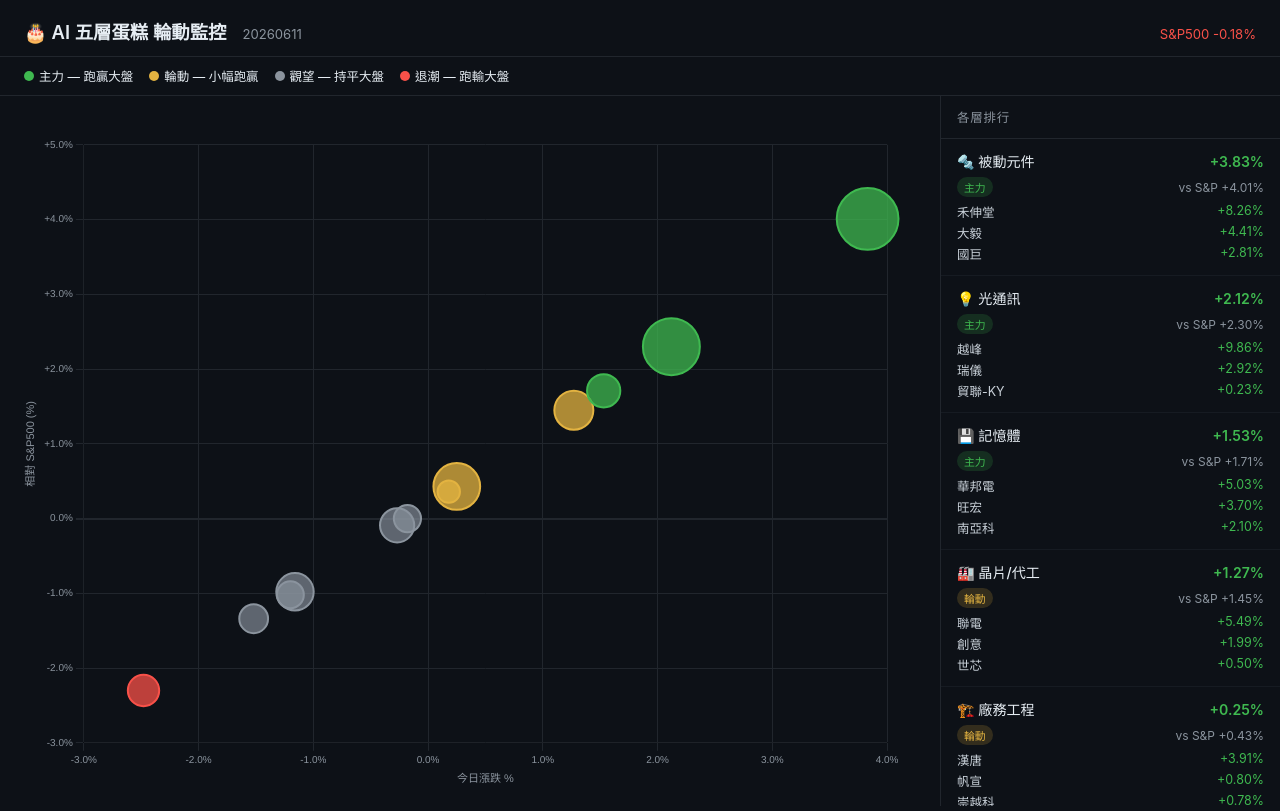
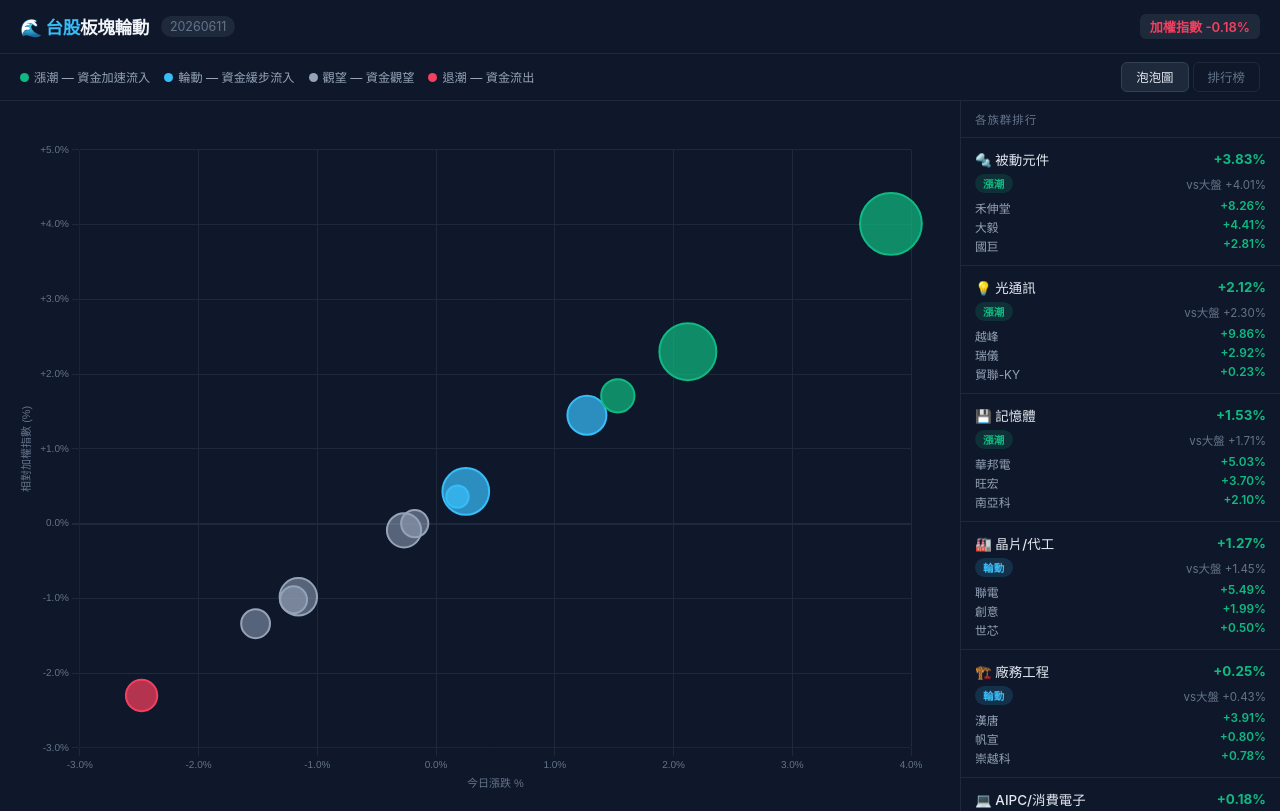
Before and after one commit to kkbarsmaxmaxine-gif/tw-cake-monitor, a plain HTML site: page docs/index.html in a window 1280 px wide. Drawn offline with nearby package versions, Linux system fonts and the light colour scheme.

Commit message:
feat: Tide-style dashboard + fix 14 invalid TW tickers

```diff
--- a/docs/index.html
+++ b/docs/index.html
@@ -3,165 +3,281 @@
 <head>
 <meta charset="UTF-8">
 <meta name="viewport" content="width=device-width, initial-scale=1.0">
-<title>AI 五層蛋糕 輪動監控</title>
+<title>台股板塊輪動</title>
 <script src="https://cdn.jsdelivr.net/npm/chart.js@4.4.0/dist/chart.umd.min.js"></script>
 <style>
   * { box-sizing: border-box; margin: 0; padding: 0; }
 
   body {
-    background: #0d1117;
-    color: #e6edf3;
-    font-family: -apple-system, BlinkMacSystemFont, "Segoe UI", sans-serif;
+    background: #0f172a;
+    color: #e2e8f0;
+    font-family: -apple-system, BlinkMacSystemFont, "Segoe UI", "PingFang TC", "Microsoft JhengHei", sans-serif;
     min-height: 100vh;
   }
 
+  /* ── Header ── */
   header {
-    padding: 18px 24px 12px;
-    border-bottom: 1px solid #21262d;
+    padding: 14px 20px;
+    border-bottom: 1px solid #1e293b;
     display: flex;
-    align-items: baseline;
-    gap: 16px;
+    align-items: center;
+    gap: 12px;
   }
-  header h1 { font-size: 1.15rem; font-weight: 600; }
-  #date-label { font-size: 0.82rem; color: #8b949e; }
-  #bm-label   { font-size: 0.82rem; margin-left: auto; }
+  .header-logo {
+    font-size: 1.1rem;
+    font-weight: 700;
+    letter-spacing: -0.02em;
+    color: #f1f5f9;
+  }
+  .header-logo span { color: #38bdf8; }
+  #date-label {
+    font-size: 0.78rem;
+    color: #64748b;
+    background: #1e293b;
+    padding: 3px 9px;
+    border-radius: 20px;
+  }
+  #bm-label {
+    font-size: 0.82rem;
+    font-weight: 600;
+    margin-left: auto;
+    padding: 3px 10px;
+    border-radius: 6px;
+    background: #1e293b;
+  }
 
-  .state-legend {
+  /* ── Toolbar (legend + tabs) ── */
+  .toolbar {
     display: flex;
-    gap: 16px;
-    padding: 10px 24px;
-    border-bottom: 1px solid #21262d;
+    align-items: center;
+    gap: 20px;
+    padding: 8px 20px;
+    border-bottom: 1px solid #1e293b;
+    background: #0f172a;
+    flex-wrap: wrap;
+  }
+  .legend {
+    display: flex;
+    gap: 14px;
+    flex-wrap: wrap;
+  }
+  .legend-item {
+    display: flex;
+    align-items: center;
+    gap: 5px;
+    font-size: 0.76rem;
+    color: #94a3b8;
+  }
+  .dot {
+    width: 9px; height: 9px;
+    border-radius: 50%;
+    display: inline-block;
+    flex-shrink: 0;
+  }
+  .dot-漲潮 { background: #10b981; }
+  .dot-輪動 { background: #38bdf8; }
+  .dot-觀望 { background: #94a3b8; }
+  .dot-退潮 { background: #f43f5e; }
+
+  .tabs {
+    display: flex;
+    gap: 4px;
+    margin-left: auto;
+  }
+  .tab-btn {
+    padding: 5px 14px;
+    border-radius: 6px;
     font-size: 0.78rem;
+    cursor: pointer;
+    border: 1px solid #1e293b;
+    background: transparent;
+    color: #64748b;
+    transition: all 0.15s;
   }
-  .state-legend span { display: flex; align-items: center; gap: 5px; }
-  .dot { width: 10px; height: 10px; border-radius: 50%; display: inline-block; }
-  .dot-leading   { background: #3fb950; }
-  .dot-rotating  { background: #e3b341; }
-  .dot-watching  { background: #8b949e; }
-  .dot-receding  { background: #f85149; }
+  .tab-btn.active {
+    background: #1e293b;
+    color: #e2e8f0;
+    border-color: #334155;
+  }
+  .tab-btn:hover:not(.active) { color: #94a3b8; }
 
+  /* ── Main layout ── */
   .main {
     display: grid;
-    grid-template-columns: 1fr 340px;
-    gap: 0;
+    grid-template-columns: 1fr 320px;
     height: calc(100vh - 90px);
   }
 
+  /* ── Bubble chart ── */
   .chart-wrap {
-    padding: 16px 20px;
+    padding: 16px;
     position: relative;
+    overflow: hidden;
   }
   #bubble-chart { width: 100% !important; height: 100% !important; }
 
-  .panel {
-    border-left: 1px solid #21262d;
+  /* ── Leaderboard ── */
+  #rank-view {
+    padding: 16px;
     overflow-y: auto;
-    padding: 0;
+    display: none;
+  }
+  .rank-table {
+    width: 100%;
+    border-collapse: collapse;
+    font-size: 0.82rem;
+  }
+  .rank-table th {
+    text-align: left;
+    color: #64748b;
+    font-weight: 500;
+    padding: 6px 10px;
+    border-bottom: 1px solid #1e293b;
+    white-space: nowrap;
+  }
+  .rank-table td {
+    padding: 10px 10px;
+    border-bottom: 1px solid #1e293b;
+    vertical-align: middle;
+  }
+  .rank-table tr:hover td { background: #1e293b; }
+  .rank-num {
+    color: #64748b;
+    font-size: 0.75rem;
+    width: 28px;
+  }
+  .rank-stocks {
+    font-size: 0.72rem;
+    color: #64748b;
+    margin-top: 3px;
   }
 
+  /* ── Side panel ── */
+  .panel {
+    border-left: 1px solid #1e293b;
+    overflow-y: auto;
+  }
   .panel-title {
-    padding: 12px 16px;
-    font-size: 0.78rem;
-    color: #8b949e;
+    padding: 10px 14px;
+    font-size: 0.72rem;
+    color: #64748b;
     text-transform: uppercase;
-    letter-spacing: .06em;
-    border-bottom: 1px solid #21262d;
+    letter-spacing: .08em;
+    border-bottom: 1px solid #1e293b;
     position: sticky;
     top: 0;
-    background: #0d1117;
+    background: #0f172a;
+    z-index: 1;
   }
-
   .layer-card {
-    padding: 12px 16px;
-    border-bottom: 1px solid #161b22;
+    padding: 11px 14px;
+    border-bottom: 1px solid #1e293b;
+    background: #0f172a;
     cursor: pointer;
-    transition: background 0.15s;
+    transition: background 0.12s;
   }
-  .layer-card:hover { background: #161b22; }
-
+  .layer-card:hover { background: #1e293b; }
   .layer-card-header {
     display: flex;
     align-items: center;
     justify-content: space-between;
+    margin-bottom: 5px;
+  }
+  .layer-name { font-size: 0.84rem; font-weight: 500; }
+  .layer-chg  { font-size: 0.84rem; font-weight: 700; }
+  .pos { color: #10b981; }
+  .neg { color: #f43f5e; }
+
+  .layer-meta {
+    display: flex;
+    justify-content: space-between;
+    align-items: center;
     margin-bottom: 6px;
   }
-  .layer-name { font-size: 0.88rem; font-weight: 500; }
-  .layer-chg  { font-size: 0.88rem; font-weight: 600; }
-  .pos { color: #3fb950; }
-  .neg { color: #f85149; }
+  .state-badge {
+    font-size: 0.66rem;
+    padding: 2px 8px;
+    border-radius: 20px;
+    font-weight: 600;
+    letter-spacing: 0.03em;
+  }
+  .badge-漲潮 { background: rgba(16,185,129,.15);  color: #10b981; }
+  .badge-輪動 { background: rgba(56,189,248,.15);  color: #38bdf8; }
+  .badge-觀望 { background: rgba(148,163,184,.15); color: #94a3b8; }
+  .badge-退潮 { background: rgba(244,63,94,.15);   color: #f43f5e; }
 
-  .state-badge {
-    font-size: 0.68rem;
-    padding: 2px 7px;
-    border-radius: 10px;
-    font-weight: 500;
-  }
-  .badge-leading  { background: rgba(63,185,80,.18);  color: #3fb950; }
-  .badge-rotating { background: rgba(227,179,65,.18); color: #e3b341; }
-  .badge-watching { background: rgba(139,148,158,.18);color: #8b949e; }
-  .badge-receding { background: rgba(248,81,73,.18);  color: #f85149; }
-
-  .stock-list { display: flex; flex-direction: column; gap: 3px; }
-  .stock-row  {
+  .vs-label { font-size: 0.72rem; color: #64748b; }
+  .stock-list { display: flex; flex-direction: column; gap: 2px; }
+  .stock-row {
     display: flex;
     justify-content: space-between;
-    font-size: 0.78rem;
-    color: #8b949e;
+    font-size: 0.74rem;
   }
-  .stock-row .ticker { color: #c9d1d9; }
+  .stock-name { color: #94a3b8; }
 
-  /* tooltip */
+  /* ── Tooltip ── */
   #tooltip {
     position: fixed;
-    background: #161b22;
-    border: 1px solid #30363d;
-    border-radius: 8px;
-    padding: 10px 14px;
-    font-size: 0.8rem;
+    background: #1e293b;
+    border: 1px solid #334155;
+    border-radius: 10px;
+    padding: 11px 14px;
+    font-size: 0.78rem;
     pointer-events: none;
     display: none;
     z-index: 999;
-    min-width: 180px;
-    box-shadow: 0 4px 20px rgba(0,0,0,.5);
+    min-width: 190px;
+    box-shadow: 0 8px 32px rgba(0,0,0,.5);
   }
-  #tooltip h4 { font-size: 0.85rem; margin-bottom: 6px; }
+  #tooltip h4 { font-size: 0.86rem; margin-bottom: 7px; }
   #tooltip .tt-row {
     display: flex;
     justify-content: space-between;
     gap: 16px;
-    color: #8b949e;
-    margin: 2px 0;
+    color: #64748b;
+    margin: 3px 0;
+    font-size: 0.76rem;
   }
-  #tooltip .tt-row span:last-child { color: #c9d1d9; }
+  #tooltip .tt-row span:last-child { color: #cbd5e1; }
+  #tooltip hr { border: none; border-top: 1px solid #334155; margin: 7px 0; }
 
-  @media (max-width: 700px) {
+  /* ── Responsive ── */
+  @media (max-width: 720px) {
     .main { grid-template-columns: 1fr; }
-    .panel { border-left: none; border-top: 1px solid #21262d; height: auto; }
-    .chart-wrap { height: 60vw; min-height: 300px; }
+    .panel { border-left: none; border-top: 1px solid #1e293b; height: 40vh; }
+    .chart-wrap { height: 55vw; min-height: 280px; }
   }
 </style>
 </head>
 <body>
 
 <header>
-  <h1>🎂 AI 五層蛋糕 輪動監控</h1>
+  <div class="header-logo">🌊 <span>台股</span>板塊輪動</div>
   <span id="date-label">載入中…</span>
   <span id="bm-label"></span>
 </header>
 
-<div class="state-legend">
-  <span><i class="dot dot-leading"></i>主力 — 跑贏大盤</span>
-  <span><i class="dot dot-rotating"></i>輪動 — 小幅跑贏</span>
-  <span><i class="dot dot-watching"></i>觀望 — 持平大盤</span>
-  <span><i class="dot dot-receding"></i>退潮 — 跑輸大盤</span>
+<div class="toolbar">
+  <div class="legend">
+    <span class="legend-item"><i class="dot dot-漲潮"></i>漲潮 — 資金加速流入</span>
+    <span class="legend-item"><i class="dot dot-輪動"></i>輪動 — 資金緩步流入</span>
+    <span class="legend-item"><i class="dot dot-觀望"></i>觀望 — 資金觀望</span>
+    <span class="legend-item"><i class="dot dot-退潮"></i>退潮 — 資金流出</span>
+  </div>
+  <div class="tabs">
+    <button class="tab-btn active" id="btn-bubble" onclick="switchTab('bubble')">泡泡圖</button>
+    <button class="tab-btn" id="btn-rank" onclick="switchTab('rank')">排行榜</button>
+  </div>
 </div>
 
 <div class="main">
-  <div class="chart-wrap">
+  <div class="chart-wrap" id="chart-view">
     <canvas id="bubble-chart"></canvas>
   </div>
+  <div id="rank-view"></div>
+
   <div class="panel">
-    <div class="panel-title">各層排行</div>
+    <div class="panel-title">各族群排行</div>
     <div id="layer-list"></div>
   </div>
 </div>
@@ -169,125 +285,156 @@
 <div id="tooltip"></div>
 
 <script>
-const STATE_COLORS = {
-  leading:  { bg: 'rgba(63,185,80,0.75)',   border: '#3fb950' },
-  rotating: { bg: 'rgba(227,179,65,0.75)',  border: '#e3b341' },
-  watching: { bg: 'rgba(139,148,158,0.65)', border: '#8b949e' },
-  receding: { bg: 'rgba(248,81,73,0.75)',   border: '#f85149' },
+const STATES = {
+  漲潮: { bg: 'rgba(16,185,129,0.72)',  border: '#10b981' },
+  輪動: { bg: 'rgba(56,189,248,0.72)',  border: '#38bdf8' },
+  觀望: { bg: 'rgba(148,163,184,0.55)', border: '#94a3b8' },
+  退潮: { bg: 'rgba(244,63,94,0.72)',   border: '#f43f5e' },
 };
-const STATE_LABEL = { leading:'主力', rotating:'輪動', watching:'觀望', receding:'退潮' };
+
+function getState(vs_bm) {
+  if (vs_bm >  1.5) return '漲潮';
+  if (vs_bm >  0.0) return '輪動';
+  if (vs_bm > -1.5) return '觀望';
+  return '退潮';
+}
 
 function pct(v) {
   if (v == null || isNaN(v)) return 'N/A';
   return (v > 0 ? '+' : '') + v.toFixed(2) + '%';
 }
 
-function getState(vs_sp) {
-  if (vs_sp >  1.5) return 'leading';
-  if (vs_sp >  0.0) return 'rotating';
-  if (vs_sp > -1.5) return 'watching';
-  return 'receding';
+function switchTab(tab) {
+  document.getElementById('chart-view').style.display = tab === 'bubble' ? '' : 'none';
+  document.getElementById('rank-view').style.display  = tab === 'rank'   ? '' : 'none';
+  document.getElementById('btn-bubble').classList.toggle('active', tab === 'bubble');
+  document.getElementById('btn-rank').classList.toggle('active',   tab === 'rank');
 }
 
 fetch('data.json?t=' + Date.now())
   .then(r => r.json())
   .then(data => {
     document.getElementById('date-label').textContent = data.date || '';
-    const bm = data.benchmark_chg;
+    const bm   = data.benchmark_chg;
     const bmEl = document.getElementById('bm-label');
     if (bm != null) {
-      bmEl.textContent = 'S&P500 ' + pct(bm);
-      bmEl.style.color = bm >= 0 ? '#3fb950' : '#f85149';
+      bmEl.textContent = '加權指數 ' + pct(bm);
+      bmEl.style.color = bm >= 0 ? '#10b981' : '#f43f5e';
     }
 
     const layers = data.layers || [];
 
-    // ── Bubble chart ──────────────────────────────────────────────────────
+    // ── Bubble chart ─────────────────────────────────────────────────────────
     const datasets = layers.map(layer => {
-      const vs_sp = bm != null ? (layer.avg_change - bm) : layer.avg_change;
-      const state = getState(vs_sp);
-      const col   = STATE_COLORS[state];
+      const vs    = bm != null ? (layer.avg_change - bm) : layer.avg_change;
+      const state = getState(vs);
+      const col   = STATES[state];
       const r     = Math.max(10, Math.min(38, (layer.avg_vol_ratio || 1) * 16));
       return {
         label:           layer.label,
-        data: [{ x: layer.avg_change, y: vs_sp, r }],
+        data:            [{ x: layer.avg_change, y: vs, r }],
         backgroundColor: col.bg,
         borderColor:     col.border,
         borderWidth:     2,
-        _meta: layer,
+        _meta:  layer,
         _state: state,
       };
     });
 
-    const ctx = document.getElementById('bubble-chart').getContext('2d');
+    const ctx   = document.getElementById('bubble-chart').getContext('2d');
     const chart = new Chart(ctx, {
       type: 'bubble',
       data: { datasets },
       options: {
         responsive: true,
         maintainAspectRatio: false,
-        animation: { duration: 600 },
+        animation: { duration: 500 },
         plugins: {
-          legend: { display: false },
+          legend:  { display: false },
           tooltip: { enabled: false },
         },
         scales: {
           x: {
-            title: { display: true, text: '今日漲跌 %', color: '#8b949e', font: { size: 11 } },
-            grid:  { color: '#21262d' },
-            ticks: { color: '#8b949e', font: { size: 10 },
-                     callback: v => v.toFixed(1) + '%' },
+            title: { display: true, text: '今日漲跌 %', color: '#64748b', font: { size: 11 } },
+            grid:  { color: '#1e293b' },
+            ticks: { color: '#64748b', font: { size: 10 }, callback: v => v.toFixed(1) + '%' },
           },
           y: {
-            title: { display: true, text: '相對 S&P500 (%)', color: '#8b949e', font: { size: 11 } },
-            grid:  { color: '#21262d',
-                     lineWidth: ctx2 => ctx2.tick.value === 0 ? 2 : 1 },
-            ticks: { color: '#8b949e', font: { size: 10 },
-                     callback: v => (v > 0 ? '+' : '') + v.toFixed(1) + '%' },
+            title: { display: true, text: '相對加權指數 (%)', color: '#64748b', font: { size: 11 } },
+            grid:  { color: '#1e293b', lineWidth: c => c.tick.value === 0 ? 2 : 1 },
+            ticks: { color: '#64748b', font: { size: 10 }, callback: v => (v > 0 ? '+' : '') + v.toFixed(1) + '%' },
           },
         },
       },
     });
 
-    // custom hover tooltip
+    // Custom tooltip
     const tooltip = document.getElementById('tooltip');
-    document.getElementById('bubble-chart').addEventListener('mousemove', e => {
+    const canvas  = document.getElementById('bubble-chart');
+    canvas.addEventListener('mousemove', e => {
       const pts = chart.getElementsAtEventForMode(e, 'nearest', { intersect: true }, false);
       if (!pts.length) { tooltip.style.display = 'none'; return; }
       const ds  = chart.data.datasets[pts[0].datasetIndex];
       const lay = ds._meta;
       const vs  = bm != null ? (lay.avg_change - bm) : lay.avg_change;
       const st  = getState(vs);
-      const col = STATE_COLORS[st].border;
+      const col = STATES[st].border;
 
       let html = `<h4 style="color:${col}">${lay.label}</h4>`;
-      html += `<div class="tt-row"><span>今日</span><span>${pct(lay.avg_change)}</span></div>`;
-      html += `<div class="tt-row"><span>vs S&P</span><span>${pct(vs)}</span></div>`;
-      html += `<div class="tt-row"><span>Vol倍率</span><span>${(lay.avg_vol_ratio||0).toFixed(2)}x</span></div>`;
+      html += `<div class="tt-row"><span>今日漲跌</span><span>${pct(lay.avg_change)}</span></div>`;
+      html += `<div class="tt-row"><span>vs 加權指數</span><span>${pct(vs)}</span></div>`;
+      html += `<div class="tt-row"><span>Vol 倍率</span><span>${(lay.avg_vol_ratio || 0).toFixed(2)}x</span></div>`;
       if (lay.top_stocks && lay.top_stocks.length) {
-        html += `<hr style="border-color:#30363d;margin:6px 0">`;
+        html += '<hr>';
         lay.top_stocks.forEach(s => {
-          const sc = s.change_pct >= 0 ? '#3fb950' : '#f85149';
-          html += `<div class="tt-row"><span class="ticker">${s.display_name}</span>`
-                + `<span style="color:${sc}">${pct(s.change_pct)}</span></div>`;
+          const sc = s.change_pct >= 0 ? '#10b981' : '#f43f5e';
+          html += `<div class="tt-row"><span>${s.display_name}</span><span style="color:${sc}">${pct(s.change_pct)}</span></div>`;
         });
       }
-      tooltip.innerHTML = html;
-      tooltip.style.display = 'block';
-      tooltip.style.left = (e.clientX + 14) + 'px';
-      tooltip.style.top  = (e.clientY - 10) + 'px';
+      tooltip.innerHTML      = html;
+      tooltip.style.display  = 'block';
+      tooltip.style.left     = (e.clientX + 14) + 'px';
+      tooltip.style.top      = (e.clientY - 10) + 'px';
     });
-    document.getElementById('bubble-chart').addEventListener('mouseleave', () => {
-      tooltip.style.display = 'none';
+    canvas.addEventListener('mouseleave', () => { tooltip.style.display = 'none'; });
+
+    // ── Leaderboard ───────────────────────────────────────────────────────────
+    const sorted = [...layers].sort((a, b) => b.avg_change - a.avg_change);
+    const rankDiv = document.getElementById('rank-view');
+    let tbl = `<table class="rank-table"><thead><tr>
+      <th>#</th><th>族群</th><th>狀態</th><th>今日漲跌</th><th>vs 大盤</th><th>Vol倍率</th>
+    </tr></thead><tbody>`;
+    sorted.forEach((layer, i) => {
+      const vs     = bm != null ? (layer.avg_change - bm) : layer.avg_change;
+      const state  = getState(vs);
+      const chgCls = layer.avg_change >= 0 ? 'pos' : 'neg';
+      const vsCls  = vs >= 0 ? 'pos' : 'neg';
+      const stocks = (layer.top_stocks || []).map(s => {
+        const sc = s.change_pct >= 0 ? '#10b981' : '#f43f5e';
+        return `<span style="color:${sc}">${s.display_name} ${pct(s.change_pct)}</span>`;
+      }).join('&ensp;');
+      tbl += `<tr>
+        <td class="rank-num">${i + 1}</td>
+        <td>
+          <div>${layer.label}</div>
+          ${stocks ? `<div class="rank-stocks">${stocks}</div>` : ''}
+        </td>
+        <td><span class="state-badge badge-${state}">${state}</span></td>
+        <td class="${chgCls}" style="font-weight:600">${pct(layer.avg_change)}</td>
+        <td class="${vsCls}">${pct(vs)}</td>
+        <td style="color:#64748b">${(layer.avg_vol_ratio || 0).toFixed(2)}x</td>
+      </tr>`;
     });
+    tbl += '</tbody></table>';
+    rankDiv.innerHTML = tbl;
 
-    // ── Side panel ────────────────────────────────────────────────────────
+    // ── Side panel ────────────────────────────────────────────────────────────
     const list = document.getElementById('layer-list');
-    const sorted = [...layers].sort((a, b) => b.avg_change - a.avg_change);
     sorted.forEach(layer => {
-      const vs    = bm != null ? (layer.avg_change - bm) : layer.avg_change;
-      const state = getState(vs);
+      const vs     = bm != null ? (layer.avg_change - bm) : layer.avg_change;
+      const state  = getState(vs);
       const chgCls = layer.avg_change >= 0 ? 'pos' : 'neg';
+      const vsCls  = vs >= 0 ? 'pos' : 'neg';
 
       const card = document.createElement('div');
       card.className = 'layer-card';
@@ -296,16 +443,16 @@ fetch('data.json?t=' + Date.now())
           <span class="layer-name">${layer.label}</span>
           <span class="layer-chg ${chgCls}">${pct(layer.avg_change)}</span>
         </div>
-        <div style="display:flex;justify-content:space-between;align-items:center;margin-bottom:6px">
-          <span class="state-badge badge-${state}">${STATE_LABEL[state]}</span>
-          <span style="font-size:.75rem;color:#8b949e">vs S&P ${pct(vs)}</span>
+        <div class="layer-meta">
+          <span class="state-badge badge-${state}">${state}</span>
+          <span class="vs-label ${vsCls}">vs大盤 ${pct(vs)}</span>
         </div>
         <div class="stock-list">
           ${(layer.top_stocks || []).map(s => {
-            const sc = s.change_pct >= 0 ? '#3fb950' : '#f85149';
+            const sc = s.change_pct >= 0 ? '#10b981' : '#f43f5e';
             return `<div class="stock-row">
-              <span class="ticker">${s.display_name}</span>
-              <span style="color:${sc}">${pct(s.change_pct)}</span>
+              <span class="stock-name">${s.display_name}</span>
+              <span style="color:${sc};font-weight:600">${pct(s.change_pct)}</span>
             </div>`;
           }).join('')}
         </div>`;
```
